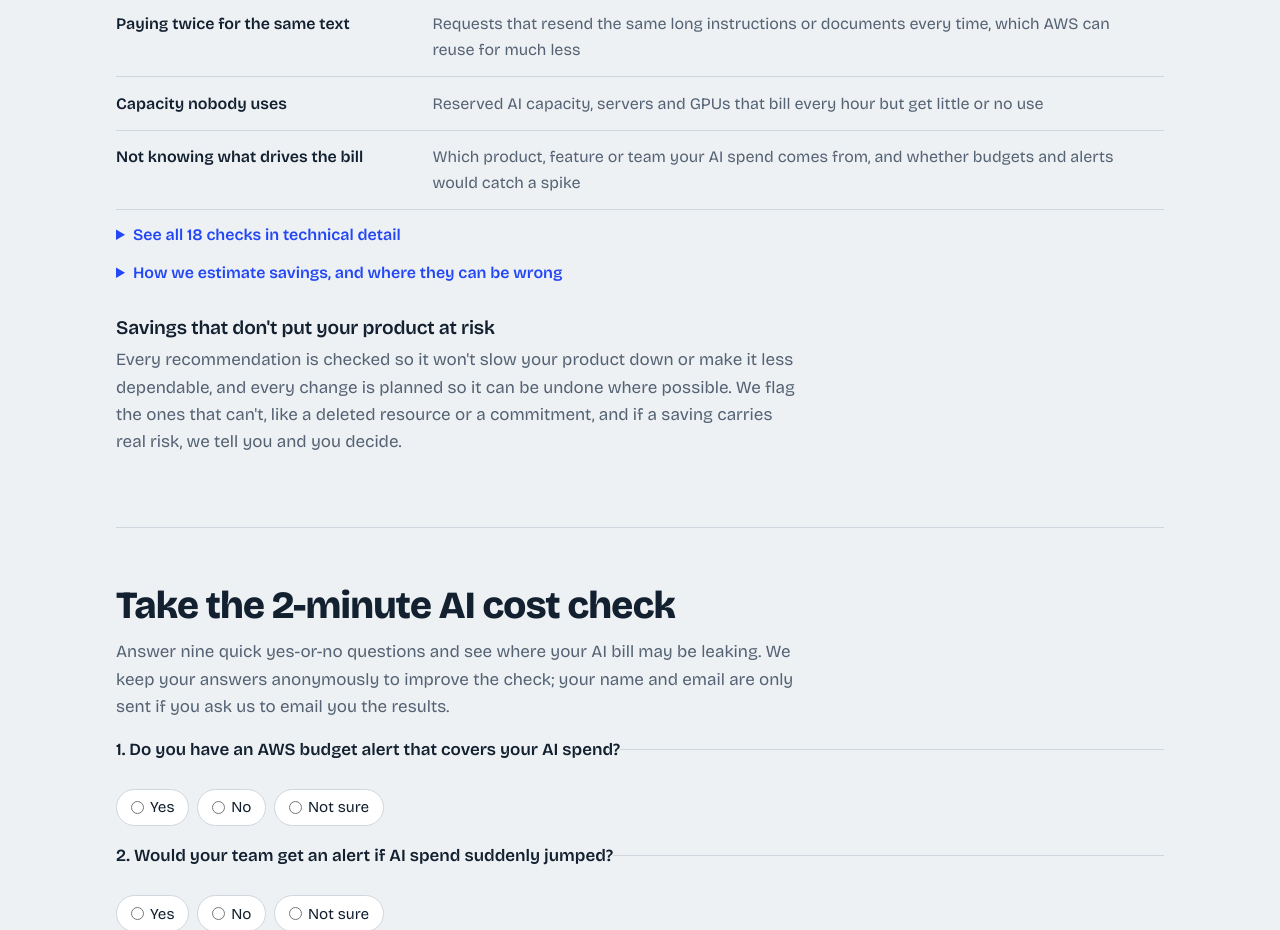
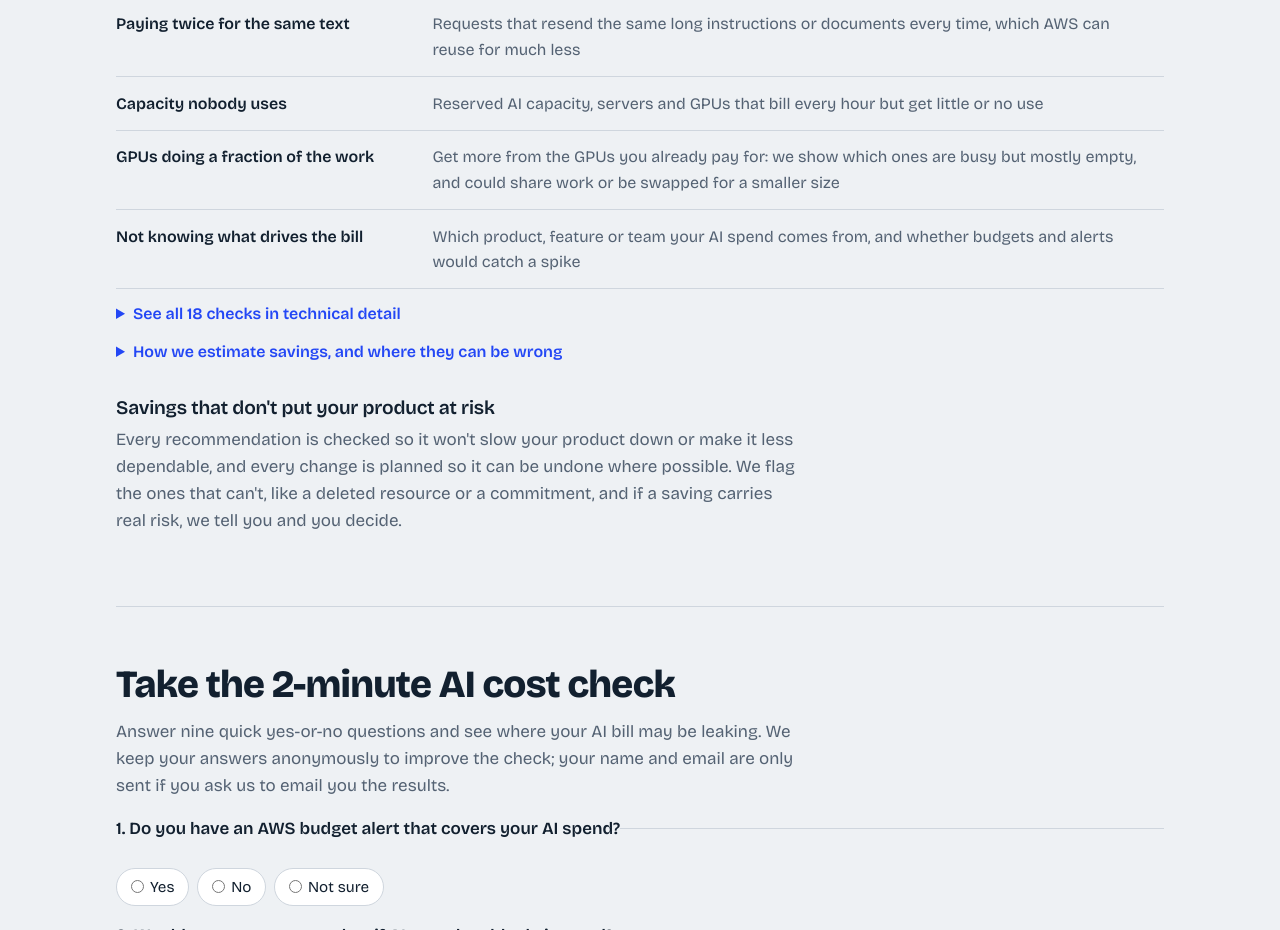
Before and after one commit to sumitgupta477/comptimize-site, a plain HTML site: page index.html in a window 1280 px wide. Shown: the part 1760-2690 px from the top of the page. Drawn offline with nearby package versions, Linux system fonts and the light colour scheme.

Commit message:
Add a plain-language row on underused GPUs
Co-Authored-By: Claude Fable 5.2 <noreply@anthropic.com>
Claude-Session: https://claude.ai/code/session_01Y4KkrwYSCRk7ZBxQRnbqa6

```diff
--- a/index.html
+++ b/index.html
@@ -222,6 +222,7 @@ footer{border-top:1px solid var(--line);padding:2rem 0 2.5rem;color:var(--muted)
             <tr><th scope="row">Work that could run at half price</th><td>Jobs nobody waits on, like nightly reports, that AWS would run later at half the price</td></tr>
             <tr><th scope="row">Paying twice for the same text</th><td>Requests that resend the same long instructions or documents every time, which AWS can reuse for much less</td></tr>
             <tr><th scope="row">Capacity nobody uses</th><td>Reserved AI capacity, servers and GPUs that bill every hour but get little or no use</td></tr>
+            <tr><th scope="row">GPUs doing a fraction of the work</th><td>Get more from the GPUs you already pay for: we show which ones are busy but mostly empty, and could share work or be swapped for a smaller size</td></tr>
             <tr><th scope="row">Not knowing what drives the bill</th><td>Which product, feature or team your AI spend comes from, and whether budgets and alerts would catch a spike</td></tr>
           </tbody>
         </table>
```
